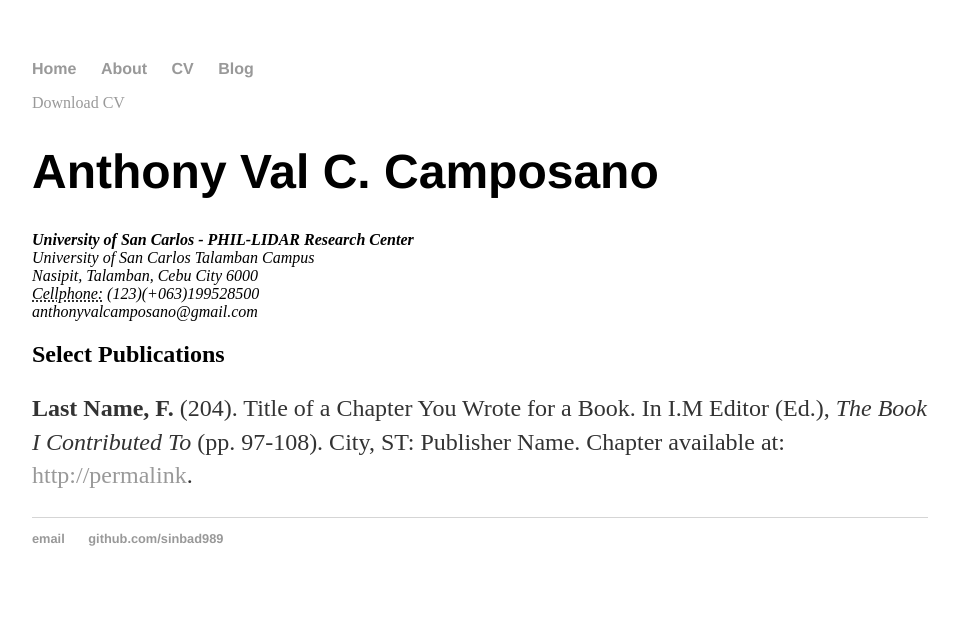
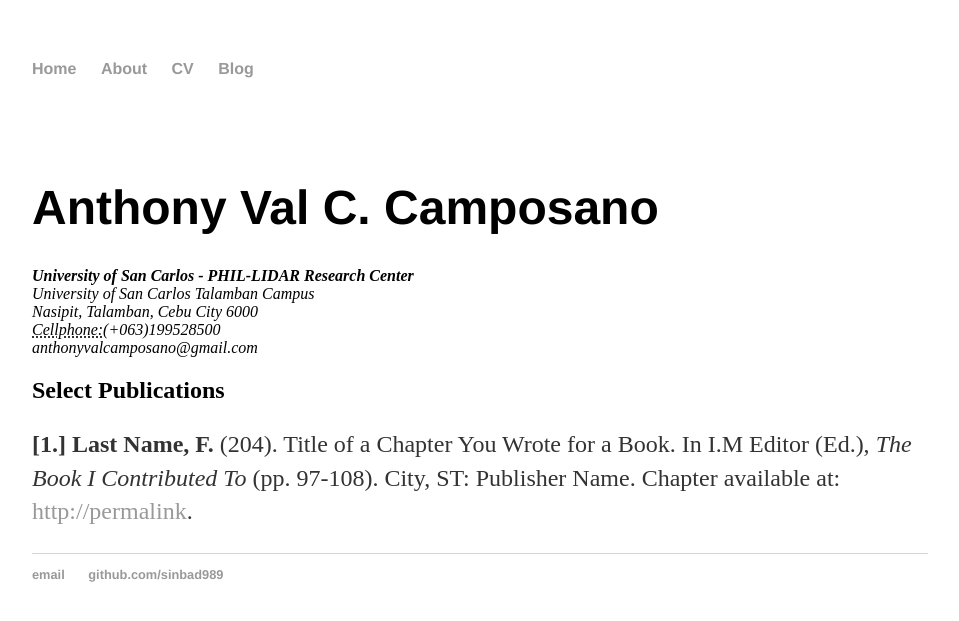
Before and after one commit to sinbad989/sinbad989.github.io, a Jekyll site: the page built from cv/index.html, in a window 1280 px wide. Shown: the top 621 px of the page, without its empty margins (160-1119 px from the left). Built offline with Jekyll 4.4.1, drawn with Linux system fonts in a browser that asks for light colours.

Commit message:
Update index.html

```diff
--- a/cv/index.html
+++ b/cv/index.html
@@ -4,19 +4,19 @@
 ---
 
 	<div class="cv">
-		<a href="#" class="download" title="Download CV as PDF">Download CV</a>
+		<br><br><br>
 					<h1>Anthony Val C. Camposano</h1>
 					<address>
 					<strong>University of San Carlos - PHIL-LIDAR Research Center</strong><br>
 					University of San Carlos Talamban Campus<br>
 					Nasipit, Talamban, Cebu City 6000<br>
-					<abbr title="phone">Cellphone:</abbr> (123)(+063)199528500<br>
+					<abbr title="phone">Cellphone:</abbr>(+063)199528500<br>
 					<span class="obfuscate">anthonyvalcamposano@gmail.com</span>
 					</address>
 
 					<h2>Select Publications</h2>
 
-					<p><strong>Last Name, F.</strong> (204). Title of a Chapter You Wrote for a Book. In I.M Editor (Ed.), <em>The Book I Contributed To</em> (pp. 97-108). City, ST: Publisher Name. Chapter available at: <a href="#">http://permalink</a>.
+					<p><strong>[1.] Last Name, F.</strong> (204). Title of a Chapter You Wrote for a Book. In I.M Editor (Ed.), <em>The Book I Contributed To</em> (pp. 97-108). City, ST: Publisher Name. Chapter available at: <a href="#">http://permalink</a>.
 
 
 	</div>
```
